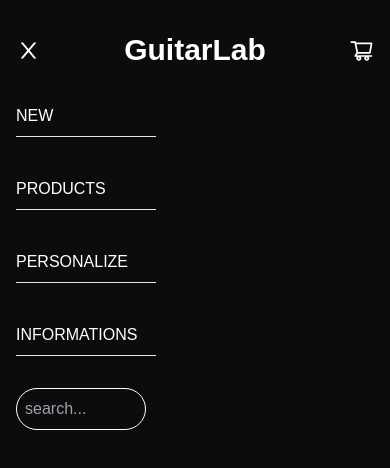
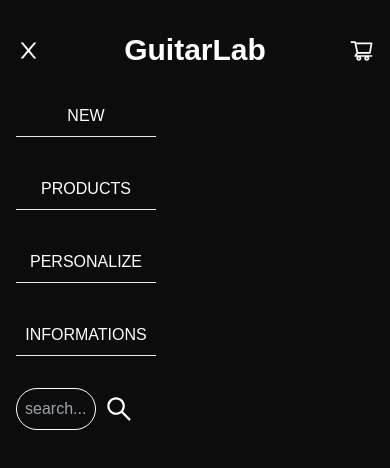
Before and after one commit to ArturPawelski/Guitar-Lab, a React (Create React App) app: page / in a window 390 px wide. Both pictures are taken after a click on the icon 28 px from the left and 50 px from the top of the page. Shown: the top 468 px of the page. Built offline with nearby package versions, Linux system fonts and the light colour scheme.

Commit message:
adding hover effect to buttons in navbar

```diff
--- a/src/components/Navbar.tsx
+++ b/src/components/Navbar.tsx
@@ -40,21 +40,22 @@ const Navbar = () => {
       </header>
 
       <ul className=' hidden md:flex justify-center text-lg font-thin mt-[-30px] py-4 gap-16 w-full border-t-[1px] border-b-[1px]'>
-        <button>NEW</button>
-        <button>PRODUCTS</button>
-        <button>PERSONALIZE</button>
-        <button>INFORMATIONS</button>
+        <button className='hover:text-red-500 hover:scale-110 transition-all'>NEW</button>
+        <button className='hover:text-red-500 hover:scale-110 transition-all'>PRODUCTS</button>
+        <button className='hover:text-red-500 hover:scale-110 transition-all'>PERSONALIZE</button>
+        <button className='hover:text-red-500 hover:scale-110 transition-all'>INFORMATIONS</button>
       </ul>
 
       {!menu && (
         <nav className='fixed left-0 top-[0%] h-full w-[40%] bg-[#0C0C0C]  bg-opacity-0 z-0 md:hidden'>
           <ul className=' flex flex-col gap-8 px-4 sm:px-8 mt-24   '>
-            <li className='border-b py-2 w-full min-w-[140px]'>NEW</li>
-            <li className='border-b py-2 w-full min-w-[140px]'>PRODUCTS</li>
-            <li className='border-b py-2 w-full min-w-[140px]'>PERSONALIZE</li>
-            <li className='border-b py-2 w-full min-w-[140px]'> INFORMATIONS</li>
-            <div className='flex items-center lg:gap-4 '>
-              <input type='text' placeholder='search...' className='py-2 px-2 max-w-[130px] text-white rounded-3xl bg-[#0C0C0C] border-[1px] border-white focus:outline-none' />
+            <button className='border-b py-2 w-full min-w-[140px] hover:text-red-500 hover:scale-110 transition-all'>NEW</button>
+            <button className='border-b py-2 w-full min-w-[140px] hover:text-red-500 hover:scale-110 transition-all'>PRODUCTS</button>
+            <button className='border-b py-2 w-full min-w-[140px] hover:text-red-500 hover:scale-110 transition-all'>PERSONALIZE</button>
+            <button className='border-b py-2 w-full min-w-[140px] hover:text-red-500 hover:scale-110 transition-all'> INFORMATIONS</button>
+            <div className='flex items-center gap-2 sm:gap-4 '>
+              <input type='text' placeholder='search...' className='py-2 px-2 max-w-[80px] sm:max-w-[120px] text-white rounded-3xl bg-[#0C0C0C] border-[1px] border-white focus:outline-none' />
+              <AiOutlineSearch size={30} className='min-w-[25px]' />
             </div>
           </ul>
         </nav>
```
